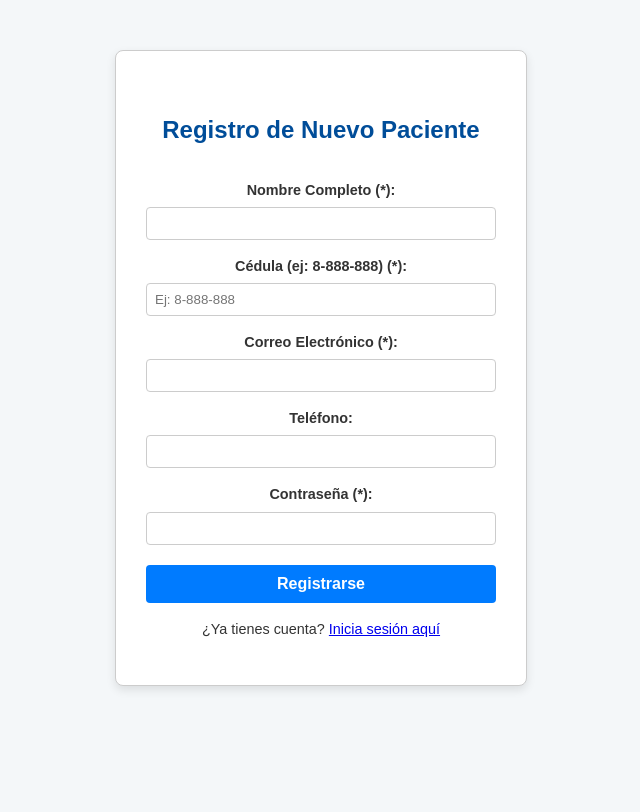
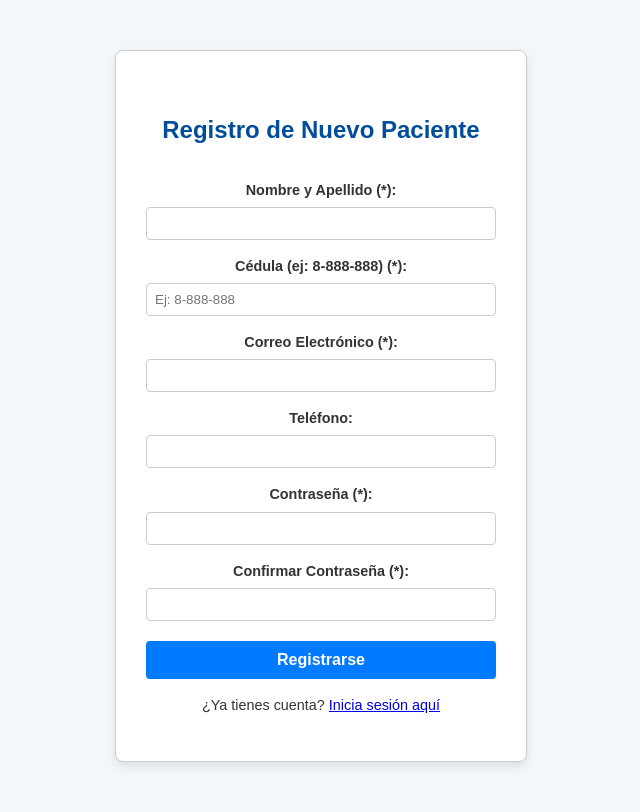
Before and after one commit to Dfernandezc04/Parcial, a PHP site: page /registro.php in a window 1280 px wide. Shown: the whole page, without its empty margins (319-959 px from the left). Before the commit the page ends 690 px from the top, so only its background shows below. Run offline with PHP 8.4, Linux system fonts and the light colour scheme.

Commit message:
Enhance registration logic and validation
Added password confirmation field and improved validation for name and password.

```diff
--- a/Parcial/registro.php
+++ b/Parcial/registro.php
@@ -1,4 +1,5 @@
 <?php
+
 // registro.php
 
 // Incluye la conexión a la base de datos
@@ -8,44 +9,68 @@ $register_error = '';
 $register_success = '';
 
 // Valores para mantener el formulario si hay un error
-$nombre_post = $_POST['nombre'] ?? '';
+// Usamos el operador de fusión de null (?? '') para evitar el "Undefined array key"
+$nombre_post = $_POST['nombre'] ?? ''; // Único campo para Nombre y Apellido
 $correo_post = $_POST['correo'] ?? '';
 $telefono_post = $_POST['telefono'] ?? '';
-$cedula_post = $_POST['cedula'] ?? ''; // Nuevo campo
+$cedula_post = $_POST['cedula'] ?? '';
+$password_confirm = $_POST['password_confirm'] ?? '';
+$password = $_POST['password'] ?? '';
 
 // Lógica de Registro (Se activa al enviar el formulario POST)
 if ($_SERVER["REQUEST_METHOD"] == "POST") {
+
     // 1. Obtener y limpiar datos de entrada
-    $nombre = $conn->real_escape_string($nombre_post);
+    $nombre = $conn->real_escape_string($nombre_post); // Aquí estará el nombre y apellido juntos
     $correo = $conn->real_escape_string($correo_post);
     $telefono = $conn->real_escape_string($telefono_post);
     $cedula = $conn->real_escape_string($cedula_post);
-    $password = $_POST['password'];
 
     // Asignamos valores por defecto para el nuevo paciente
     $rol = 'paciente';
     $institucion_default = 'CSS';
 
    // 2. Validación estricta
-    if (empty($nombre) || empty($correo) || empty($password) || empty($cedula)) {
-        $register_error = "Todos los campos obligatorios (Nombre, Cédula, Correo, Contraseña) deben ser llenados.";
+    // Se valida que el campo "nombre" (Nombre y Apellido) no esté vacío
+    if (empty($nombre) || empty($correo) || empty($password) || empty($cedula) || empty($password_confirm)) {
+        $register_error = "Todos los campos obligatorios (*) deben ser llenados.";
+
+    // NUEVA VALIDACIÓN: Verifica que el campo de nombre tenga al menos dos palabras separadas por espacio.
+    } elseif (!preg_match('/\s/', trim($nombre))) {
+        $register_error = "Por favor, ingresa tu **Nombre y Apellido** completo.";
+
+    // Comprobar si las contraseñas coinciden
+    } elseif ($password !== $password_confirm) {
+        $register_error = "Las contraseñas no coinciden.";
+
+    // Comprobar la longitud mínima de la contraseña
+    } elseif (strlen($password) < 8) {
+        $register_error = "La contraseña debe tener al menos 8 caracteres.";
+
+    // VALIDACIÓN DE CONTRASEÑA ESTRICTA
+    } elseif (!preg_match('/^(?=.*[a-z])(?=.*[A-Z])(?=.*[0-9])(?=.*[!@#$%^&*()_+={}\[\]|\\:;"\'<,>.?\/~`])/', $password)) {
+         $register_error = "La contraseña debe contener al menos 8 caracteres, una mayúscula, una minúscula, un número y un carácter especial.";
+
     } elseif (!filter_var($correo, FILTER_VALIDATE_EMAIL)) {
         $register_error = "El formato del correo electrónico no es válido.";
     } else {
+
     // VALIDACIÓN DE FORMATO DE CÉDULA (PANAMÁ)
     $cedula_pattern = '/^\d{1,2}-\d{3,4}-\d{3,4}$/';
 
     if (!preg_match($cedula_pattern, $cedula)) {
-            $register_error = "El formato de la Cédula debe ser válido (ej: 8-888-888 o 8-8888-888).";
+        $register_error = "El formato de la Cédula debe ser válido (ej: 8-888-888).";
     } else {
+
             // 3. Ciberseguridad: Hashing de la Contraseña
             $password_hash = password_hash($password, PASSWORD_DEFAULT);
 
-            // 4. Inserción en la Base de Datos (Incluyendo el nuevo campo 'cedula')
+            // 4. Inserción en la Base de Datos
             $sql = "INSERT INTO Usuarios (nombre, cedula, correo, telefono, password_hash, rol, institucion_preferida)
                     VALUES (?, ?, ?, ?, ?, ?, ?)";
 
             $stmt = $conn->prepare($sql);
+            // Se usa $nombre que contiene el nombre y apellido juntos
             $stmt->bind_param("sssssss", $nombre, $cedula, $correo, $telefono, $password_hash, $rol, $institucion_default);
 
             try {
@@ -66,7 +91,9 @@ if ($_SERVER["REQUEST_METHOD"] == "POST") {
         }
     }
 }
+
 ?>
+
 <!DOCTYPE html>
 <html lang="es">
 <head>
@@ -77,8 +104,8 @@ if ($_SERVER["REQUEST_METHOD"] == "POST") {
     <style>
         /* ESTILOS DEL CONTENEDOR CENTRAL */
         .login-container {
-            max-width: 350px; /* Ancho compacto */
-            margin: 50px auto; /* Centrar y dar margen superior */
+            max-width: 350px;
+            margin: 50px auto;
             padding: 30px;
             border: 1px solid #ccc;
             border-radius: 8px;
@@ -99,11 +126,10 @@ if ($_SERVER["REQUEST_METHOD"] == "POST") {
         .form-group input {
             width: 100%;
             padding: 8px;
-            box-sizing: border-box; /* Crucial para que el padding no exceda el ancho */
+            box-sizing: border-box;
             border: 1px solid #ccc;
             border-radius: 4px;
         }
-
         /* ESTILOS DEL BOTÓN */
         .btn-primary {
             display: block;
@@ -142,8 +168,10 @@ if ($_SERVER["REQUEST_METHOD"] == "POST") {
 
         <form action="registro.php" method="POST">
             <div class="form-group">
-                <label for="nombre">Nombre Completo (*):</label>
-                <input type="text" id="nombre" name="nombre" required value="<?php echo htmlspecialchars($nombre_post); ?>">
+                <label for="nombre">Nombre y Apellido (*):</label>
+                <input type="text" id="nombre" name="nombre" required
+                title="Debe ingresar su nombre y al menos un apellido."
+                value="<?php echo htmlspecialchars($nombre_post); ?>">
             </div>
 
             <div class="form-group">
@@ -167,13 +195,19 @@ if ($_SERVER["REQUEST_METHOD"] == "POST") {
 
             <div class="form-group">
                 <label for="password">Contraseña (*):</label>
-                <input type="password" id="password" name="password" required>
+                <input type="password" id="password" name="password" required
+                title="Debe tener al menos 8 caracteres, una mayúscula, una minúscula, un número y un carácter especial."
+                >
+            </div>
+            <div class="form-group">
+                <label for="password_confirm">Confirmar Contraseña (*):</label>
+                <input type="password" id="password_confirm" name="password_confirm" required>
             </div>
 
             <button type="submit" class="btn-primary btn-login">Registrarse</button>
         </form>
 
-        <p class="mt-2">¿Ya tienes cuenta? <a href="index.php">Inicia sesión aquí</a></p>
+        <p class="mt-2">¿Ya tienes cuenta? <a href="login.php">Inicia sesión aquí</a></p>
     </div>
 </body>
 </html>
```
Lines whose indentation alone changed are shown as unchanged.
